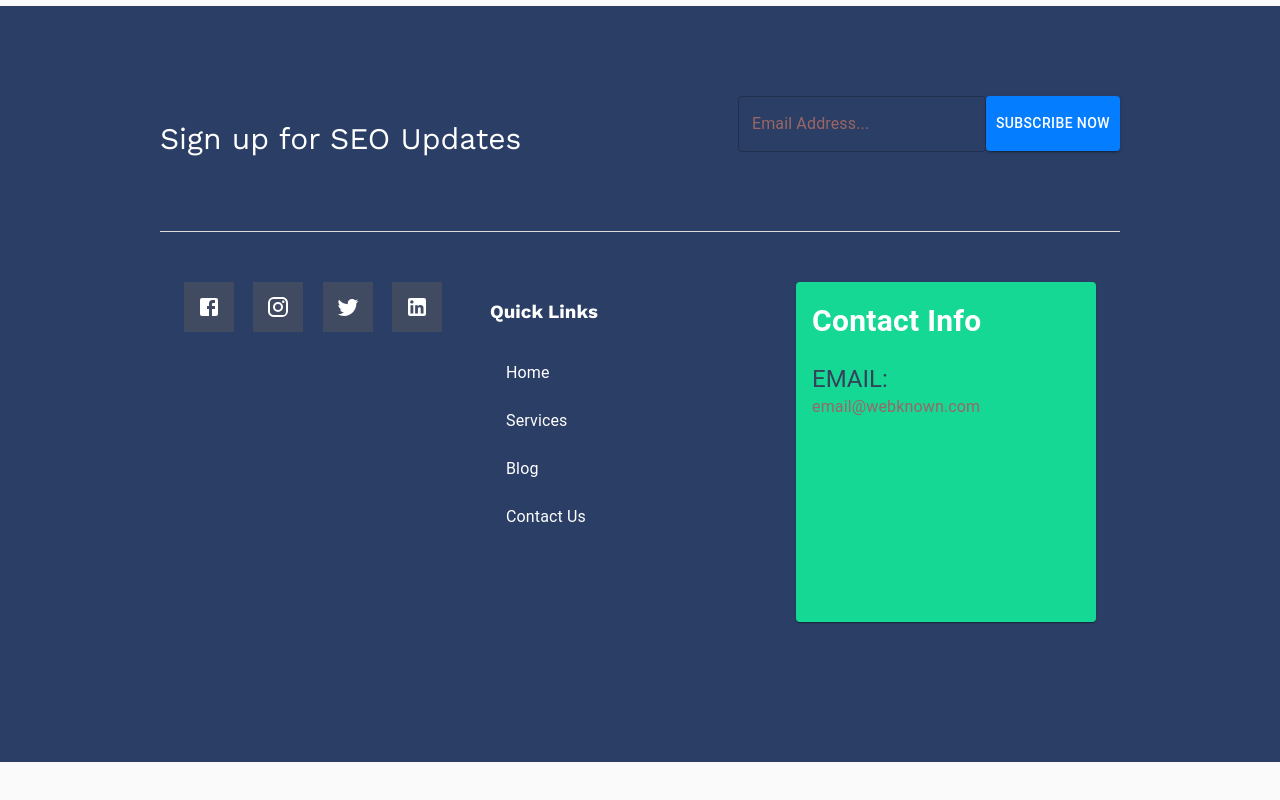
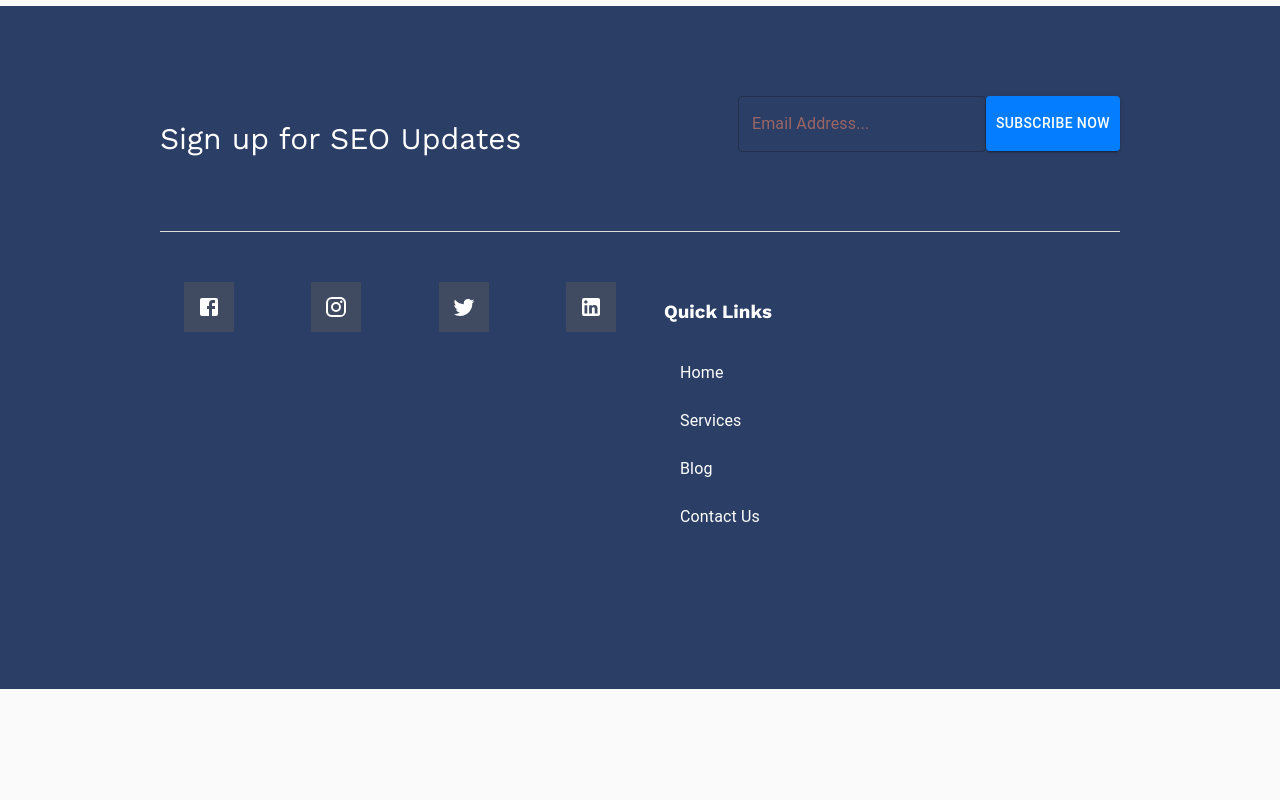
Before and after one commit to sugandhgoyal/Web-known, a React (Create React App) app: page / in a window 1280 px wide. Shown: the part 3495-4295 px from the top of the page. After the commit the page ends 4256 px from the top, so only its background shows below. Built offline with nearby package versions, Linux system fonts and the light colour scheme.

Commit message:
Remove contact form

```diff
--- a/src/components/ContactUs.js
+++ b/src/components/ContactUs.js
@@ -150,7 +150,7 @@ export const ContactUs = () => {
                         </ListItem>
                     </List>
                 </Container>
-                <Container className={classes.bottomPart3} maxWidth="lg">
+                {/* <Container className={classes.bottomPart3} maxWidth="lg">
                     <Card className={classes.root}>
                         <CardContent>
                             <Typography className={classes.cardTitle} color="textSecondary" gutterBottom>
@@ -161,7 +161,7 @@ export const ContactUs = () => {
                                 email@webknown.com</Typography>
                         </CardContent>
                     </Card>
-                </Container>
+                </Container> */}
             </Container>
         </Container>
     )
--- a/src/components/IntroPage.js
+++ b/src/components/IntroPage.js
@@ -48,7 +48,7 @@ const useStyles = makeStyles((theme) => ({
     color: 'white',
     [theme.breakpoints.down('600')]: {
       fontSize: '14px',
-      margin: '30px 0',
+      margin: '20px 0 0 0',
     },
   }
 }));
```
